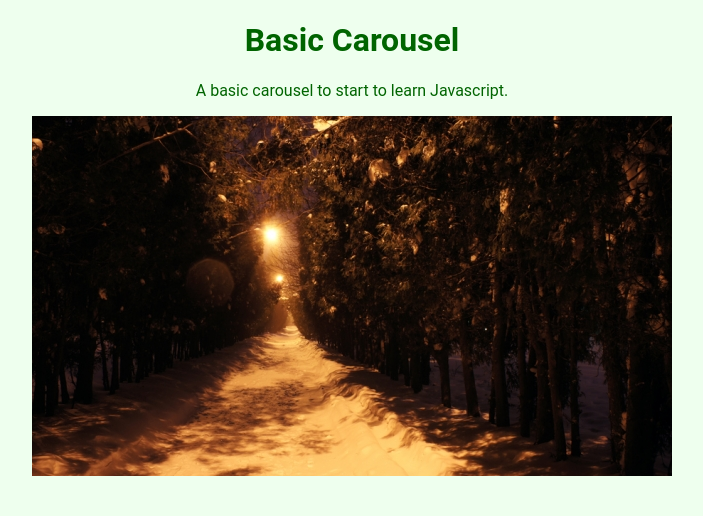
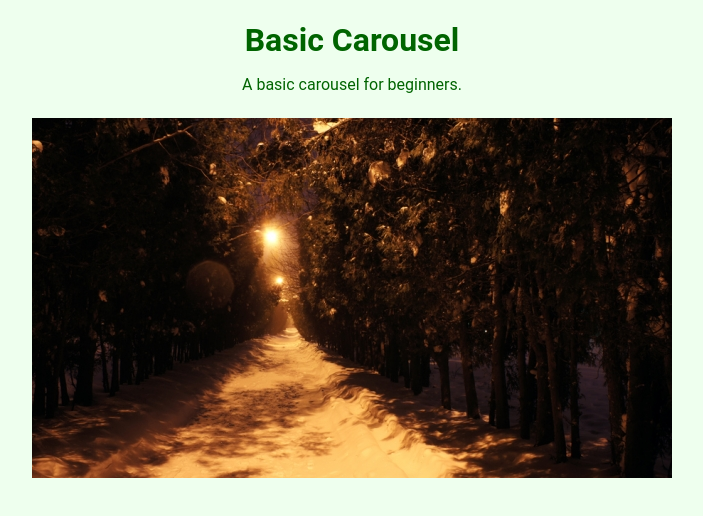
Before and after one commit to carlos-duran/basic-carousel, a plain HTML site: page index.html in a window 1280 px wide. Shown: the whole page, without its empty margins (288-991 px from the left). Drawn offline with Linux system fonts and the light colour scheme.

Commit message:
First commit

```diff
--- a/css/base.css
+++ b/css/base.css
@@ -9,6 +9,14 @@ body {
   color: darkgreen;
 }
 
+h1 {
+  margin-bottom: 16px;
+}
+
+p {
+  margin-bottom: 24px;
+}
+
 img {
   max-width: 100%;
 }
--- a/index.html
+++ b/index.html
@@ -10,7 +10,7 @@
   <body>
     <div class="text-center">
       <h1>Basic Carousel</h1>
-      <p>A basic carousel to start to learn Javascript.</p>
+      <p>A basic carousel for beginners.</p>
       <img id="carousel" src="img/1.jpg">
     </div>
     <script src="js/carousel.js" charset="utf-8"></script>
```
